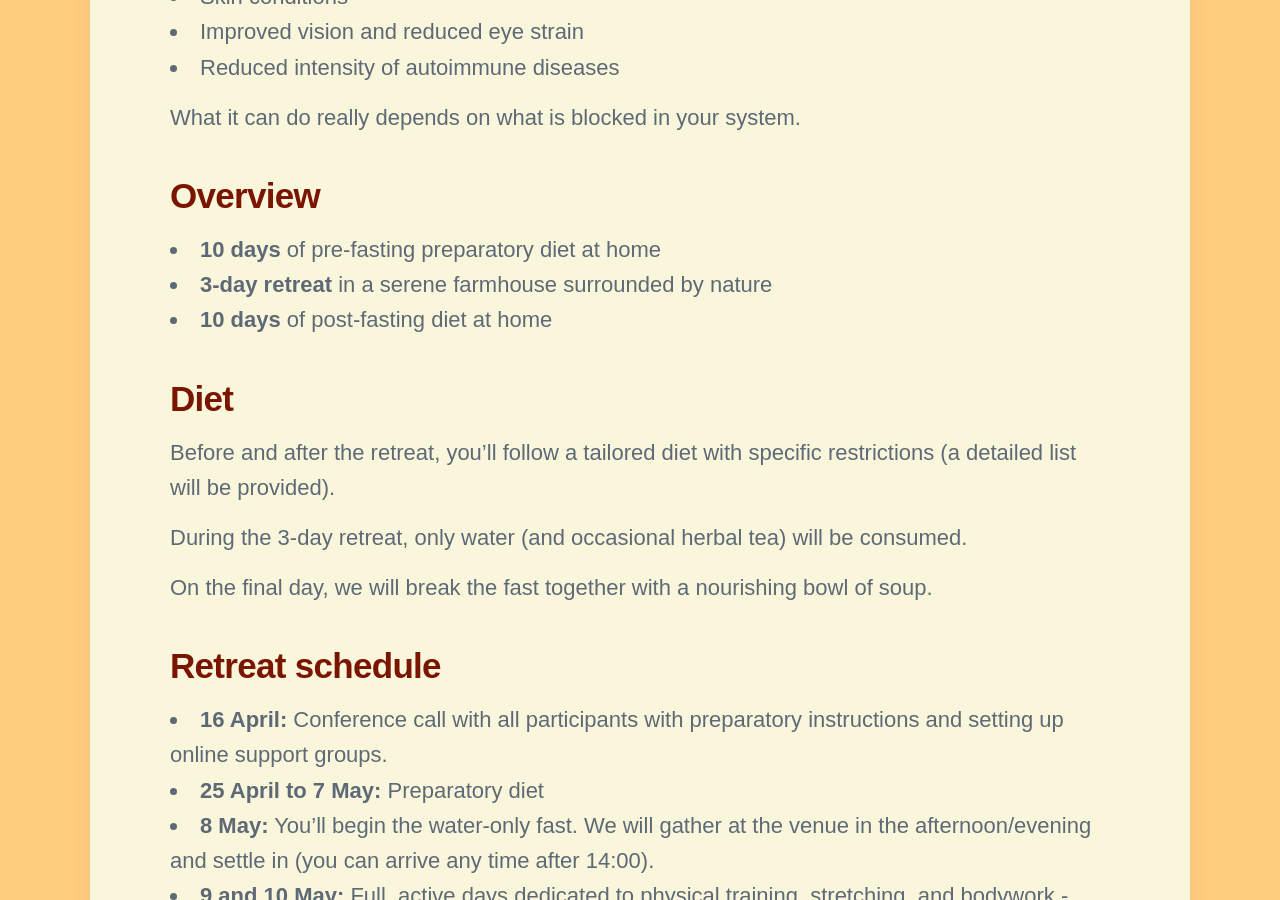
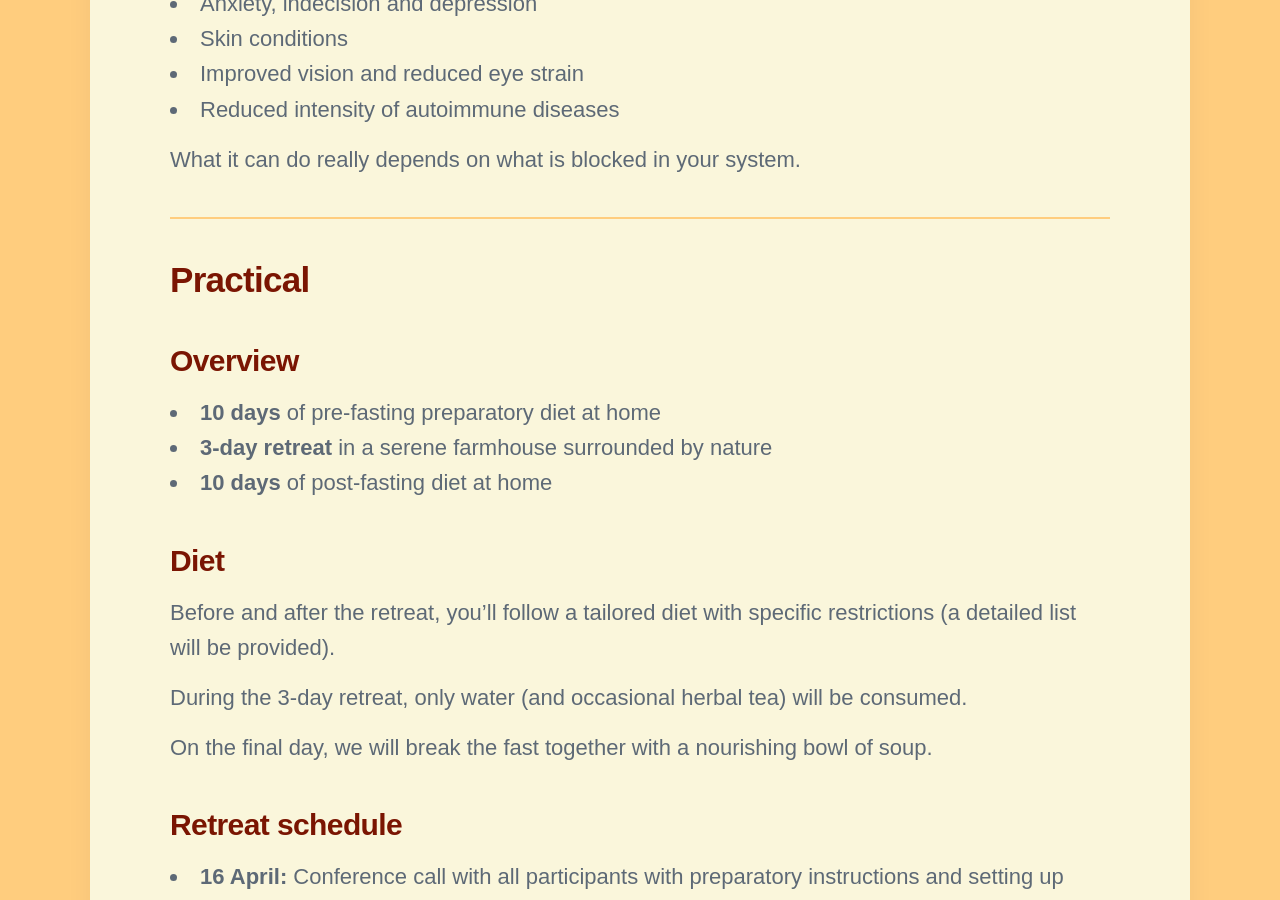
Before and after one commit to threekeytherapy/threekeytherapy.com, a Jekyll site: the page built from _workshops/fast-retreat.md, in a window 1280 px wide and 900 px high, scrolled down 2625 px. Built offline with Jekyll 4.4.1, drawn with Linux system fonts in a browser that asks for light colours; nearby versions of some CDN libraries; some web fonts are replaced.

Commit message:
adds lines to break up pages

```diff
--- a/_workshops/fast-retreat.md
+++ b/_workshops/fast-retreat.md
@@ -15,6 +15,8 @@ redirects_from:
 A Manuvision fast combines 20 days of cleansing diet with a 3 day fasting retreat, including extensive body work, training and massage.
 
 The fast will be led by [Steffen Lundgaard](https://manuvision.es/en/steffen-en/), who has been facilitating fast retreats for over 15 years.
+
+---
 
 ## An opportunity to work on mind, body and emotions
 
@@ -49,13 +51,17 @@ This increased vulnerability makes for a beautiful, honest and open group dyanmi
 
 What it can do really depends on what is blocked in your system.
 
-## Overview
+---
+
+## Practical
+
+### Overview
 
 - **10 days** of pre-fasting preparatory diet at home
 - **3-day retreat** in a serene farmhouse surrounded by nature
 - **10 days** of post-fasting diet at home
 
-## Diet
+### Diet
 
 Before and after the retreat, you'll follow a tailored diet with specific restrictions (a detailed list will be provided).
 
@@ -63,7 +69,7 @@ During the 3-day retreat, only water (and occasional herbal tea) will be consume
 
 On the final day, we will break the fast together with a nourishing bowl of soup.
 
-## Retreat schedule
+### Retreat schedule
 
 - **16 April:** Conference call with all participants with preparatory instructions and setting up online support groups.
 - **25 April to 7 May:** Preparatory diet
@@ -73,12 +79,12 @@ On the final day, we will break the fast together with a nourishing bowl of soup
 - **12 -21 May:** Post-fast diet  (the hardest part!)
 - **28 May:** Optional conference call with a space to share reflections and learnings.
 
-## Online support groups
+### Online support groups
 
 We offer online support before and after the retreat, where you can connect with others, ask questions, and share your experiences.
 These peer-to-peer gatherings ensure ongoing support and a sense of community throughout your journey.
 
-## Venue
+### Venue
 
 The 2025 fast will take place at De Uelenspieghel, Winkelsteeg 5, 7975 PV Uffelte, Netherlands.
 
```
Also changed, not shown: _pages/contact.md (+4 -0 lines), _workshops/training.md (+4 -0 lines).
